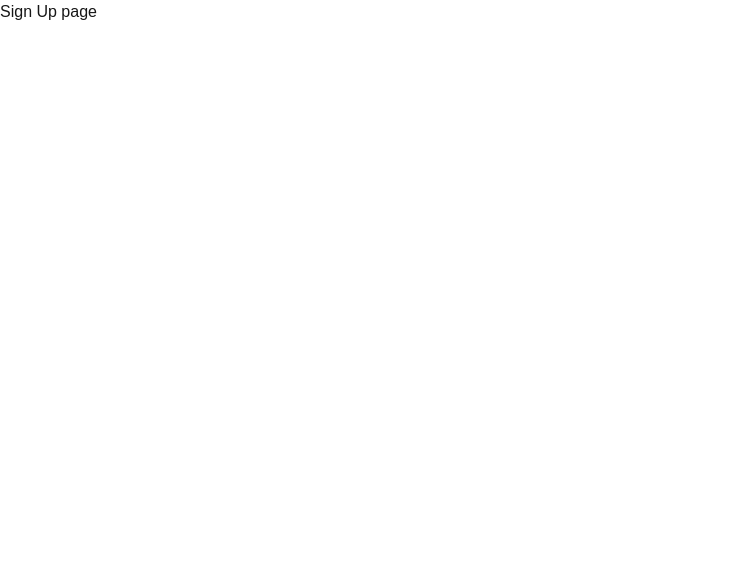
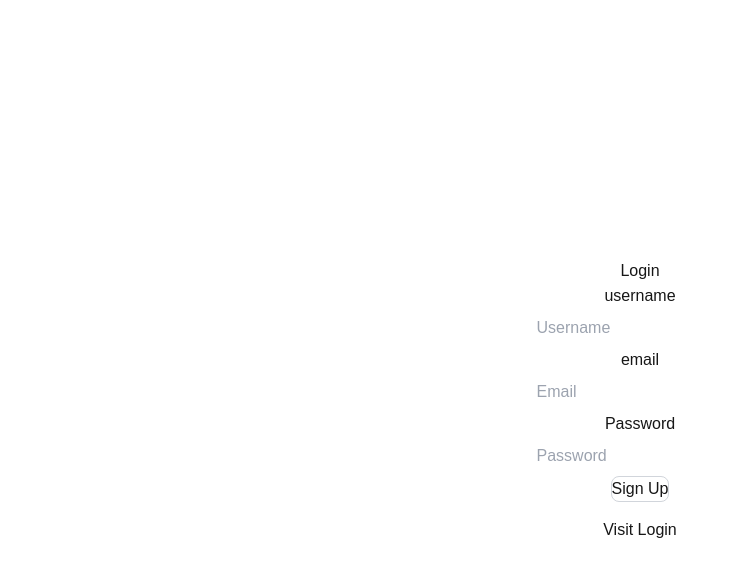
Before and after one commit to HTapia7/app-write, a Next.js app: page /signup in a window 1280 px wide. Shown: the top 576 px of the page, without its empty margins (0-738 px from the left). Built offline with nearby package versions, Linux system fonts and the light colour scheme.

Commit message:
sign up page

```diff
--- a/src/app/signup/page.tsx
+++ b/src/app/signup/page.tsx
@@ -1,7 +1,58 @@
+"use client";
+import Link from "next/link"
+import React from "react";
+import { useRouter } from "next/navigation";
+import { axios } from "axios";
+
 export default function signUpPage(){
+    const [user , setUser] = React.useState({
+      email: "",
+      password: "",
+      username: "",
+    })
+
+    const onSignup = async () => {
+
+    }
+
   return (
-    <div>
-      <h1>Sign Up page</h1>
+    <div className="flex flex-col items-center justify-center min-h-screen py-2">
+      <h1>Login</h1>
+      <hr/>
+      <label htmlFor="username">username</label>
+      <input className="p-2"
+        id="username"
+        type="text"
+        value={user.username}
+        onChange={(e) => setUser({...user, username: e.target.value})}
+        placeholder="Username"
+      />
+
+      <label htmlFor="email">email</label>
+      <input className="p-2"
+        id="email"
+        type="text"
+        value={user.email}
+        onChange={(e) => setUser({...user, email: e.target.value})}
+        placeholder="Email"
+      />
+
+      <label htmlFor="password">Password</label>
+      <input className="p-2"
+        id="password"
+        type="password"
+        value={user.password}
+        onChange={(e) => setUser({...user, password: e.target.value})}
+        placeholder="Password"
+      />
+
+    <button className="p=2 border border-gray-300 rounded-lg mb-4"
+    onClick={onSignup}>
+      Sign Up
+    </button>
+    <Link href="/login">Visit Login</Link>
+
+
     </div>
   )
 }
```
